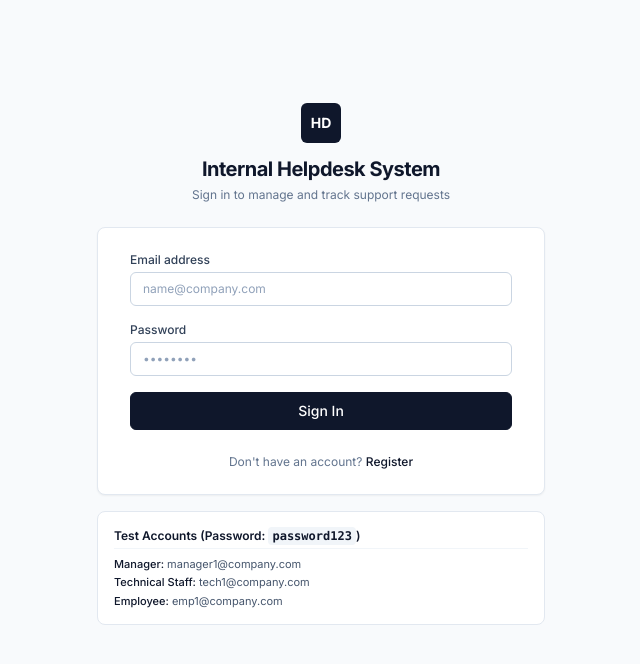
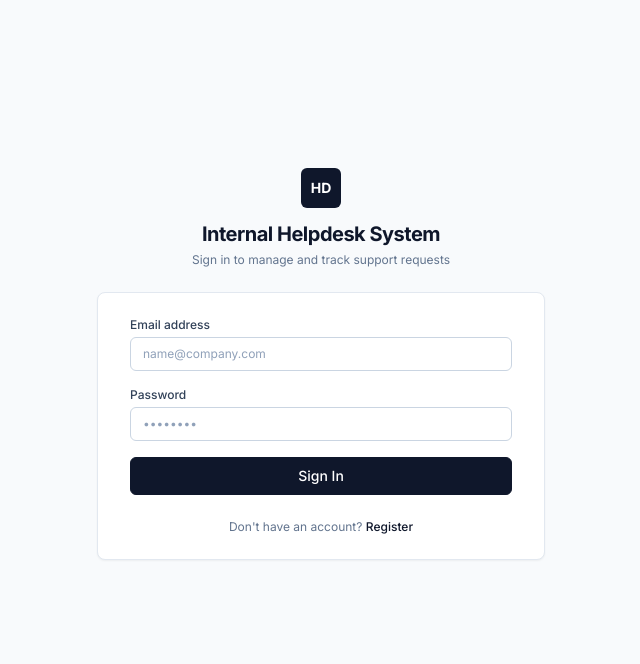
Before and after one commit to Abdurehman-Kero/helpdesk-management-system, a Next.js app: page /login in a window 1280 px wide. Shown: the top 664 px of the page, without its empty margins (319-959 px from the left). Built offline with nearby package versions, Linux system fonts and the light colour scheme; no server answers.

Commit message:
refactor: remove mock test credentials box from login page

```diff
--- a/app/login/page.tsx
+++ b/app/login/page.tsx
@@ -26,18 +26,6 @@ export default async function LoginPage() {
         <div className="bg-white py-6 px-4 sm:px-8 border border-slate-200 rounded-lg shadow-xs">
           <LoginForm />
         </div>
-
-        {/* Test Accounts Box */}
-        <div className="mt-4 bg-white p-4 border border-slate-200 rounded-lg text-xs space-y-2 text-slate-600">
-          <p className="font-semibold text-slate-900 border-b border-slate-100 pb-1">
-            Test Accounts (Password: <code className="bg-slate-100 px-1 py-0.5 rounded">password123</code>)
-          </p>
-          <div className="grid grid-cols-1 gap-1 text-[11px]">
-            <div><span className="font-medium text-slate-900">Manager:</span> manager1@company.com</div>
-            <div><span className="font-medium text-slate-900">Technical Staff:</span> tech1@company.com</div>
-            <div><span className="font-medium text-slate-900">Employee:</span> emp1@company.com</div>
-          </div>
-        </div>
       </div>
     </div>
   );
```
Also changed, not shown: 2 other files (tests, documents, lock files or other folders).
